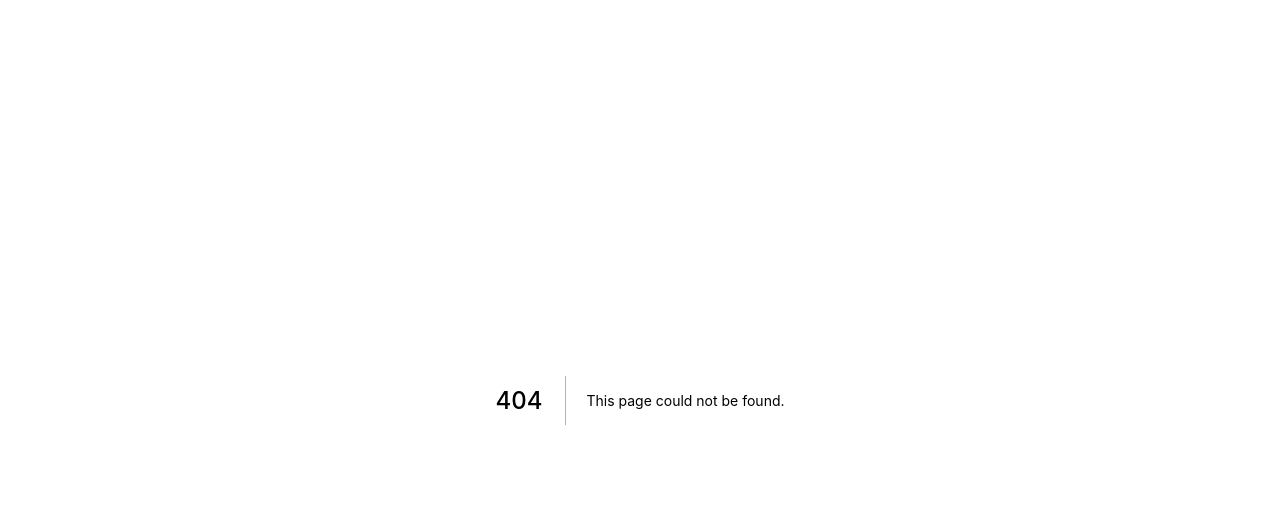
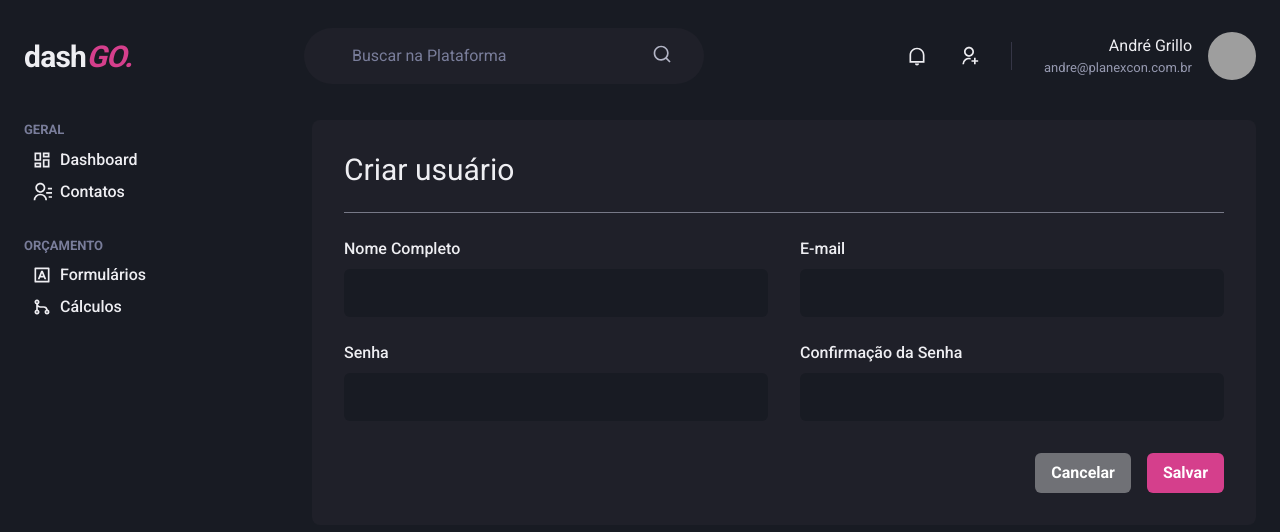
Before and after one commit to andrellgrillo/dashGo, a Next.js app: page /users/create in a window 1280 px wide. Before the commit this address had no page. Shown: the top 532 px of the page. Built offline with nearby package versions, Linux system fonts and the light colour scheme; grey boxes are pictures that could not be loaded.

Commit message:
createUser page initial

```diff
--- /dev/null
+++ b/src/pages/users/create.tsx
@@ -0,0 +1,33 @@
+import { Box, Button, Divider, Flex, Heading, SimpleGrid, VStack } from "@chakra-ui/react";
+import { Input } from "../../components/Form/Imput";
+import { Header } from "../../components/Header";
+import { Sidebar } from "../../components/sidebar";
+
+export default function CreateUser() {
+  return (
+    <Box>
+      <Header />
+      <Flex w="100%" my="6" maxW={1480} mx="auto" px="6">
+        <Sidebar />
+        <Box flex="1" borderRadius={8} bg="gray.800" p="8">
+          <Heading size="lg" fontWeight="normal">Criar usuário</Heading>
+          <Divider my="6" color="gray.700" />
+          <VStack spacing="6">
+            <SimpleGrid minChildWidth="240px" spacing="8" w="100%">
+              <Input name="name" label="Nome Completo" />
+              <Input name="email" label="E-mail" type="email" />
+            </SimpleGrid>
+            <SimpleGrid minChildWidth="240px" spacing="8" w="100%">
+              <Input name="password" label="Senha" type="password" />
+              <Input name="password_confirmation" label="Confirmação da Senha" type="password" />
+            </SimpleGrid>
+          </VStack>
+          <Flex mt="8" justify="flex-end" gap="4">
+            <Button colorScheme="whiteAlpha">Cancelar</Button>
+            <Button colorScheme="pink">Salvar</Button>
+          </Flex>
+        </Box>
+      </Flex>
+    </Box>
+  );
+}
```
